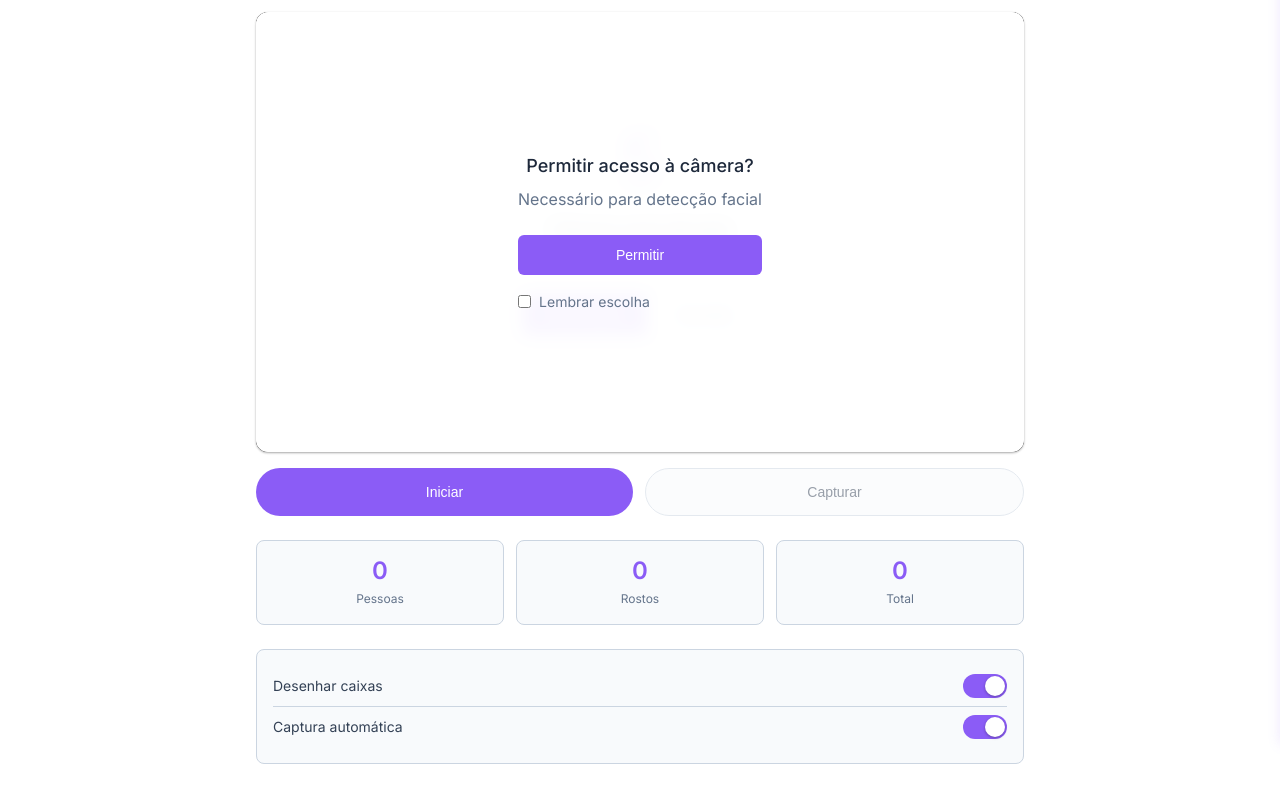
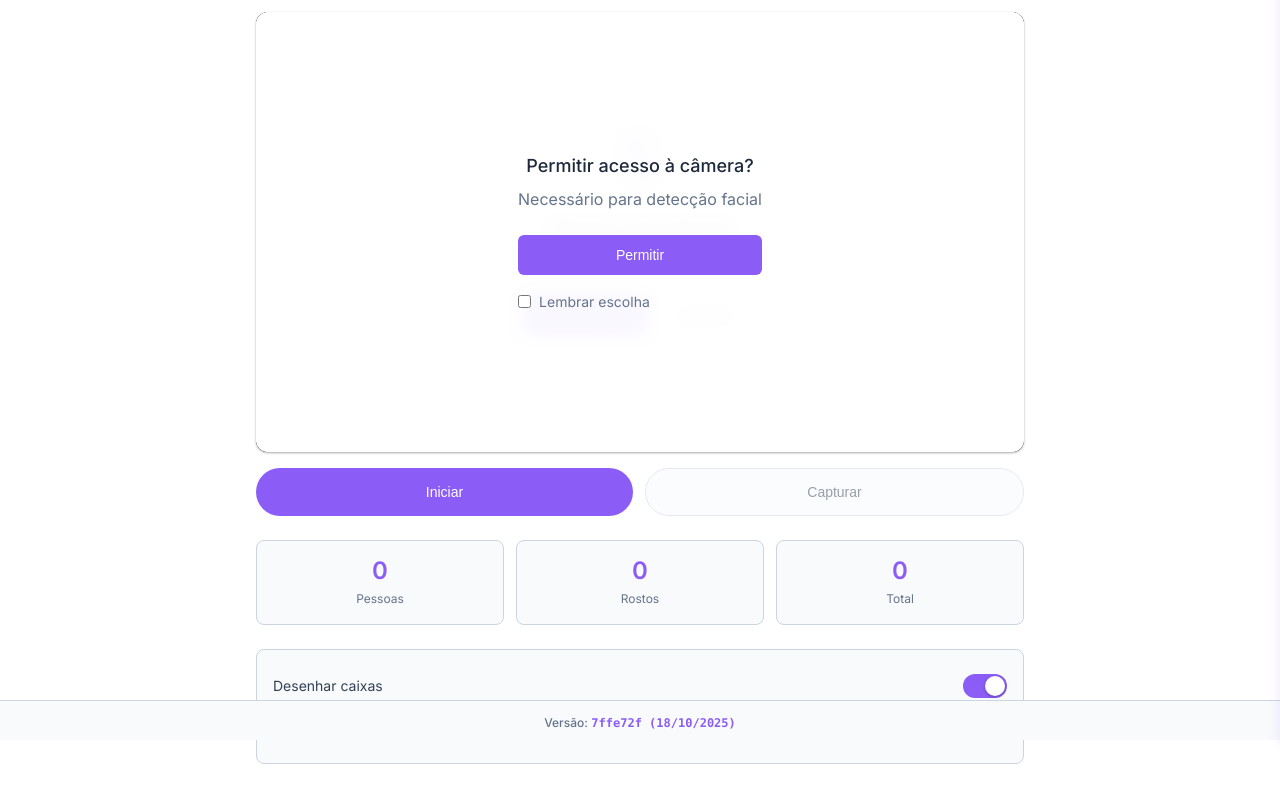
Before and after one commit to blazysoftware/alert-face-web, a plain HTML site: page index.html in a window 1280 px wide. Shown: the part 60-862 px from the top of the page. Drawn offline with Linux system fonts and the light colour scheme.

Commit message:
chore: Atualiza versão e implementa footer com git version

```diff
--- a/app.js
+++ b/app.js
@@ -1426,10 +1426,56 @@ const UI = {
 };
 
 // Initialize App
+// Git Version Management
+const GitVersion = {
+  async init() {
+    try {
+      // Primeiro tenta buscar do arquivo local version.json
+      const localResponse = await fetch('./version.json');
+      if (localResponse.ok) {
+        const localData = await localResponse.json();
+        const date = new Date(localData.date).toLocaleDateString('pt-BR');
+        const version = `${localData.shortCommit} (${date})`;
+        this.updateVersionDisplay(version);
+        return;
+      }
+    } catch (error) {
+      console.log('Arquivo version.json não encontrado, tentando GitHub API...');
+    }
+
+    try {
+      // Fallback para GitHub API
+      const response = await fetch('https://api.github.com/repos/blazysoftware/alert-face-web/commits/main');
+      const data = await response.json();
+
+      if (data.sha) {
+        const shortSha = data.sha.substring(0, 7);
+        const date = new Date(data.commit.committer.date).toLocaleDateString('pt-BR');
+        const version = `${shortSha} (${date})`;
+        this.updateVersionDisplay(version);
+      } else {
+        this.updateVersionDisplay('dev-local');
+      }
+    } catch (error) {
+      console.log('Não foi possível obter versão:', error);
+      this.updateVersionDisplay('dev-local');
+    }
+  },
+
+  updateVersionDisplay(version) {
+    const versionElement = document.getElementById('gitVersion');
+    if (versionElement) {
+      versionElement.textContent = version;
+    }
+  }
+};
+
+// Initialize app
 document.addEventListener('DOMContentLoaded', () => {
   Settings.init();
   UI.init();
   Theme.init();
+  GitVersion.init();
 
   // Initialize status
   Utils.updateStatus(els.cameraStatus, 'offline', 'Desconectada');
--- a/index.html
+++ b/index.html
@@ -228,6 +228,16 @@
   <!-- Toast Notifications -->
   <div class="toast-container" id="toastContainer"></div>
 
+  <!-- Footer -->
+  <footer class="footer">
+    <div class="footer-content">
+      <span class="version-info">
+        <span class="version-label">Versão:</span>
+        <span class="version-value" id="gitVersion">Loading...</span>
+      </span>
+    </div>
+  </footer>
+
   <script src="app.js"></script>
 </body>
 </html>
--- a/styles.css
+++ b/styles.css
@@ -144,7 +144,7 @@ body {
 /* Main Content */
 .main {
   margin-top: 56px;
-  padding: 16px;
+  padding: 16px 16px 56px 16px;
   max-width: 100%;
 }
 
@@ -699,10 +699,55 @@ input:checked + .slider:before {
 /* Toast Notifications */
 .toast-container {
   position: fixed;
-  bottom: 16px;
+  bottom: 56px;
   left: 16px;
   right: 16px;
   z-index: 1200;
+}
+
+/* Footer */
+.footer {
+  position: fixed;
+  bottom: 0;
+  left: 0;
+  right: 0;
+  height: 40px;
+  background: var(--surface);
+  border-top: 1px solid var(--outline);
+  z-index: 999;
+  display: flex;
+  align-items: center;
+  justify-content: center;
+}
+
+.footer-content {
+  text-align: center;
+}
+
+.version-info {
+  font-size: 12px;
+  color: var(--on-surface-variant);
+}
+
+.version-label {
+  font-weight: 500;
+}
+
+.version-value {
+  font-family: 'Monaco', 'Menlo', 'Ubuntu Mono', monospace;
+  color: var(--primary);
+  font-weight: 600;
+}
+
+/* Dark theme footer */
+[data-theme="dark"] .footer {
+  background: var(--surface);
+  border-top: 1px solid rgba(168, 85, 247, 0.2);
+}
+
+[data-theme="dark"] .version-value {
+  color: var(--primary);
+  text-shadow: 0 0 8px rgba(168, 85, 247, 0.3);
 }
 
 .toast {
--- /dev/null
+++ b/version.json
@@ -0,0 +1 @@
+{"commit": "7ffe72f27a18e74b958da993a8f2b3af50798e64", "shortCommit": "7ffe72f", "date": "2025-10-18 17:27:29 -0300", "message": "feat: Implementa sistema de temas, validação de telefone e melhorias de UI", "author": "blazysoftware"}
```
Also changed, not shown: 1 other file.
